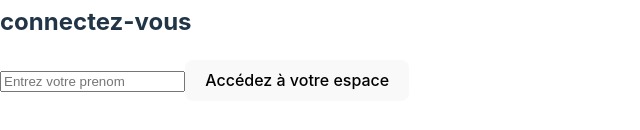
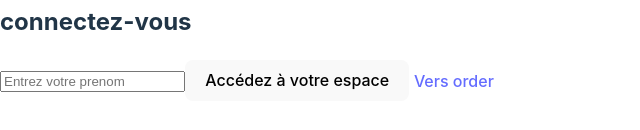
Before and after one commit to carellihoula/crazee-burger, a React (Vite) app: page / in a window 1280 px wide. Shown: the part 438-568 px from the top of the page, without its empty margins (0-640 px from the left). Built offline with nearby package versions, Linux system fonts and the light colour scheme.

Commit message:
F02: ErrorPAge> modify

```diff
--- a/src/components/Pages/PageNotFound.jsx
+++ b/src/components/Pages/PageNotFound.jsx
@@ -1,8 +1,12 @@
+import { Link } from "react-router-dom";
 
 export default function PageNotFound() {
   return (
     <div>
-            PageNotFound
+            <h1>Bonjour {}</h1>
+            <Link to="/">
+               <button>Retourner vers Accueil</button>
+            </Link>
     </div>
   )
 }
--- a/src/components/Pages/login/LoginFormulaire.jsx
+++ b/src/components/Pages/login/LoginFormulaire.jsx
@@ -1,4 +1,5 @@
 import { useState } from 'react'
+import { Link } from 'react-router-dom'
 
 export default function LoginFormulaire({onLogin}) {
     const [prenom, setPrenom] = useState('')
@@ -22,7 +23,7 @@ export default function LoginFormulaire({onLogin}) {
             placeholder='Entrez votre prenom'
             required
             />
-            <button>Accédez à votre espace</button>
+            <button>Accédez à votre espace</button> <Link to="/order">Vers order</Link>
         </form>
 
   )
```
